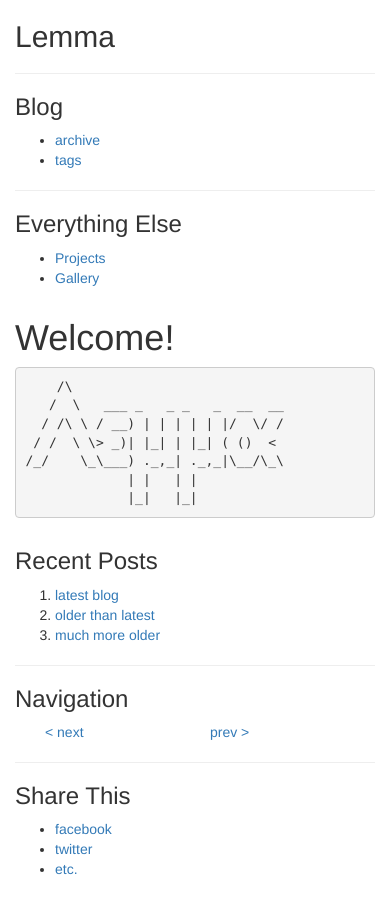
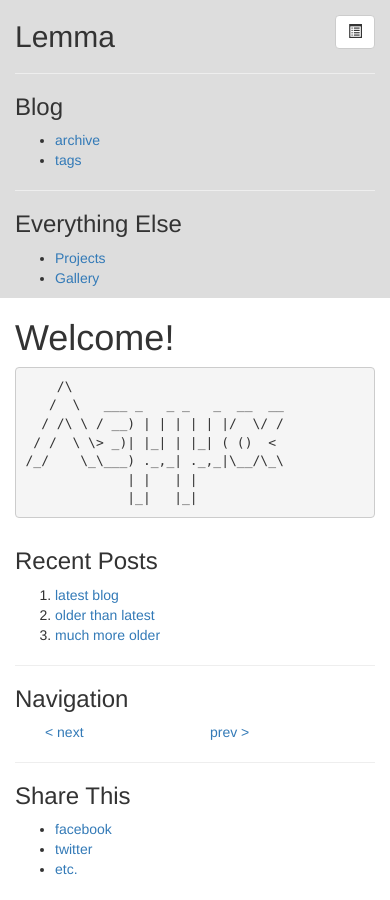
Before and after one commit to neizod/lemma-theme, a Jekyll site: the page built from index.md, in a window 390 px wide. Built offline with Jekyll 4.4.1, drawn with Linux system fonts in a browser that asks for light colours; nearby versions of some CDN libraries; library files that are not in the unit come from our copies; Markdown is read by kramdown in place of the engine named in the settings.

Commit message:
make responsive layout for phone.

```diff
--- /dev/null
+++ b/_includes/left.html
@@ -0,0 +1,20 @@
+<div class="col-xs-12 col-sm-4 col-md-3 relative" id="leftbar">
+  <button type="button" class="btn btn-default visible-xs" id="menu-toggle">
+    <span class="glyphicon glyphicon-list-alt"></span>
+  </button>
+  <h2>{{ site.name }}</h2>
+  <div id="menubar">
+    <hr />
+    <h3>Blog</h3>
+    <ul>
+      <li><a href="#">archive</a></li>
+      <li><a href="#">tags</a></li>
+    </ul>
+    <hr />
+    <h3>Everything Else</h3>
+    <ul>
+      <li><a href="#">Projects</a></li>
+      <li><a href="#">Gallery</a></li>
+    </ul>
+  </div>
+</div>
--- /dev/null
+++ b/_includes/main.html
@@ -0,0 +1,4 @@
+<div class="col-xs-12 col-sm-8 col-md-6">
+  <h1>{{ page.title }}</h1>
+  {{ content }}
+</div>
--- a/_includes/metadata.html
+++ b/_includes/metadata.html
@@ -6,6 +6,7 @@
 <title>{{ page.title }} | {{ site.name }}</title>
 
 <link href="{{ site.baseurl }}/css/bootstrap.min.css" rel="stylesheet">
+<link href="{{ site.baseurl }}/css/main.css" rel="stylesheet">
 
 <!--[if lt IE 9]>
 <script src="https://oss.maxcdn.com/html5shiv/3.7.2/html5shiv.min.js"></script>
--- /dev/null
+++ b/_includes/right.html
@@ -0,0 +1,25 @@
+<div class="col-xs-12 col-sm-4 col-md-3">
+  <h3>Recent Posts</h3>
+  <ol>
+    <li><a href="#">latest blog</a></li>
+    <li><a href="#">older than latest</a></li>
+    <li><a href="#">much more older</a></li>
+  </ol>
+  <hr />
+  <h3>Navigation</h3>
+  <div class="container-fluid">
+    <div class="col-xs-6">
+      <a href="#">&lt; next</a>
+    </div>
+    <div class="col-xs-6">
+      <a href="#">prev &gt;</a>
+    </div>
+  </div>
+  <hr />
+  <h3>Share This</h3>
+  <ul>
+    <li><a href="#">facebook</a></li>
+    <li><a href="#">twitter</a></li>
+    <li><a href="#">etc.</a></li>
+  </ul>
+</div>
--- a/_includes/scripts.html
+++ b/_includes/scripts.html
@@ -1,2 +1,3 @@
 <script src="{{ site.baseurl }}/js/jquery.min.js"></script>
 <script src="{{ site.baseurl }}/js/bootstrap.min.js"></script>
+<script src="{{ site.baseurl }}/js/main.js"></script>
--- a/_layouts/default.html
+++ b/_layouts/default.html
@@ -8,54 +8,9 @@
   <body>
     <div class="container">
       <div class="row">
-
-        <div class="col-xs-12 col-sm-4 col-md-3">
-          <h2>{{ site.name }}</h2>
-          <hr />
-          <h3>Blog</h3>
-          <ul>
-            <li><a href="#">archive</a></li>
-            <li><a href="#">tags</a></li>
-          </ul>
-          <hr />
-          <h3>Everything Else</h3>
-          <ul>
-            <li><a href="#">Projects</a></li>
-            <li><a href="#">Gallery</a></li>
-          </ul>
-        </div>
-
-        <div class="col-xs-12 col-sm-8 col-md-6">
-          <h1>{{ page.title }}</h1>
-          {{ content }}
-        </div>
-
-        <div class="col-xs-12 col-sm-4 col-md-3">
-          <h3>Recent Posts</h3>
-          <ol>
-            <li><a href="#">latest blog</a></li>
-            <li><a href="#">older than latest</a></li>
-            <li><a href="#">much more older</a></li>
-          </ol>
-          <hr />
-          <h3>Navigation</h3>
-          <div class="container-fluid">
-            <div class="col-xs-6">
-              <a href="#">&lt; next</a>
-            </div>
-            <div class="col-xs-6">
-              <a href="#">prev &gt;</a>
-            </div>
-          </div>
-          <hr />
-          <h3>Share This</h3>
-          <ul>
-            <li><a href="#">facebook</a></li>
-            <li><a href="#">twitter</a></li>
-            <li><a href="#">etc.</a></li>
-          </ul>
-        </div>
-
+        {% include left.html %}
+        {% include main.html %}
+        {% include right.html %}
       </div>
     </div>
     {% include scripts.html %}
--- /dev/null
+++ b/css/main.sass
@@ -0,0 +1,24 @@
+---
+---
+
+// bootstrap variables
+$screen-xs-min: 480px
+$screen-sm-min: 768px
+$screen-md-min: 992px
+$screen-lg-min: 1200px
+$screen-xs-max: ($screen-sm-min - 1)
+$screen-sm-max: ($screen-md-min - 1)
+$screen-md-max: ($screen-lg-min - 1)
+
+// custom variables
+$general-padding: 15px
+
+
+#menu-toggle
+    position: absolute
+    top:   $general-padding
+    right: $general-padding
+
+@media (max-width: $screen-xs-max)
+    #leftbar
+        background: #ddd
```
Also changed, not shown: js/main.coffee (added, +8 -0 lines).
